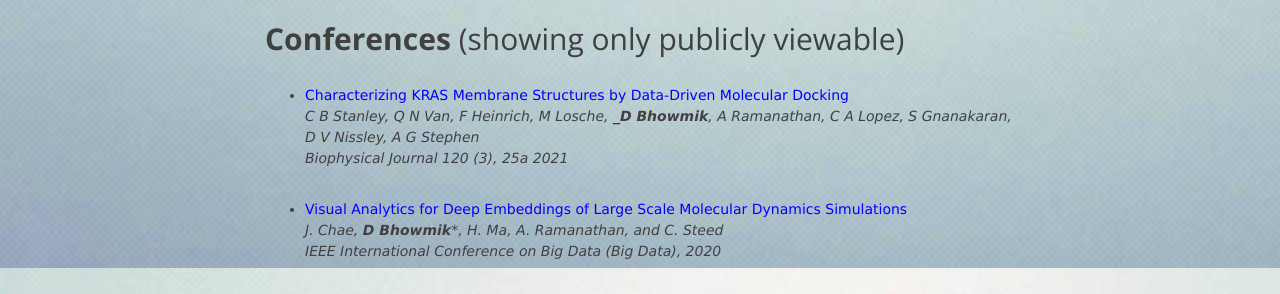
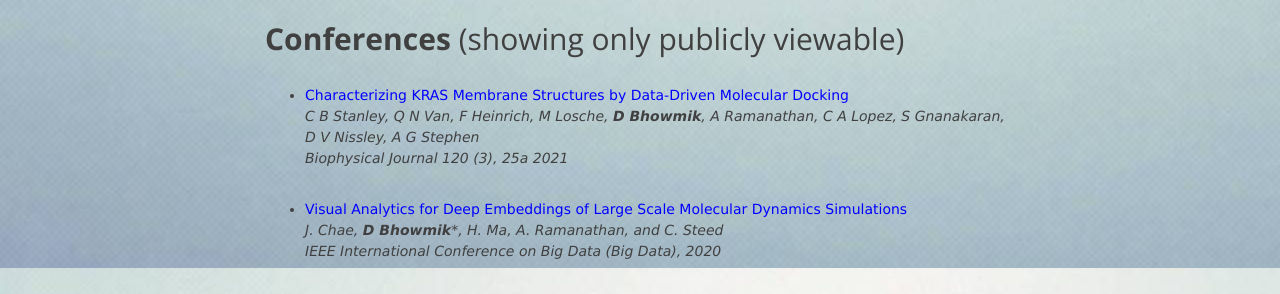
Before and after one commit to debsindhu/debsindhu.github.io, a Jekyll site: the page built from publication.md, in a window 1280 px wide and 900 px high, scrolled down 3864 px. Shown: the part 152-446 px from the top of the window. Built offline with Jekyll 4.4.1, drawn with Linux system fonts in a browser that asks for light colours; nearby versions of some CDN libraries.

```diff
--- a/publication.md
+++ b/publication.md
@@ -134,7 +134,7 @@ Nuclear Instruments and Methods in Physics Research Section B: Beam Interactions
 
 ## **Conferences** (showing only publicly viewable)
 - <span style="color:blue">Characterizing KRAS Membrane Structures by Data-Driven Molecular Docking</span>
-_C B Stanley, Q N Van, F Heinrich, M Losche, ___D Bhowmik__, A Ramanathan, C A Lopez, S Gnanakaran, D V Nissley, A G Stephen
+_C B Stanley, Q N Van, F Heinrich, M Losche, __D Bhowmik__, A Ramanathan, C A Lopez, S Gnanakaran, D V Nissley, A G Stephen
 Biophysical Journal 120 (3), 25a 2021_
 
 - <span style="color:blue">Visual Analytics for Deep Embeddings of Large Scale Molecular Dynamics Simulations</span>
```
